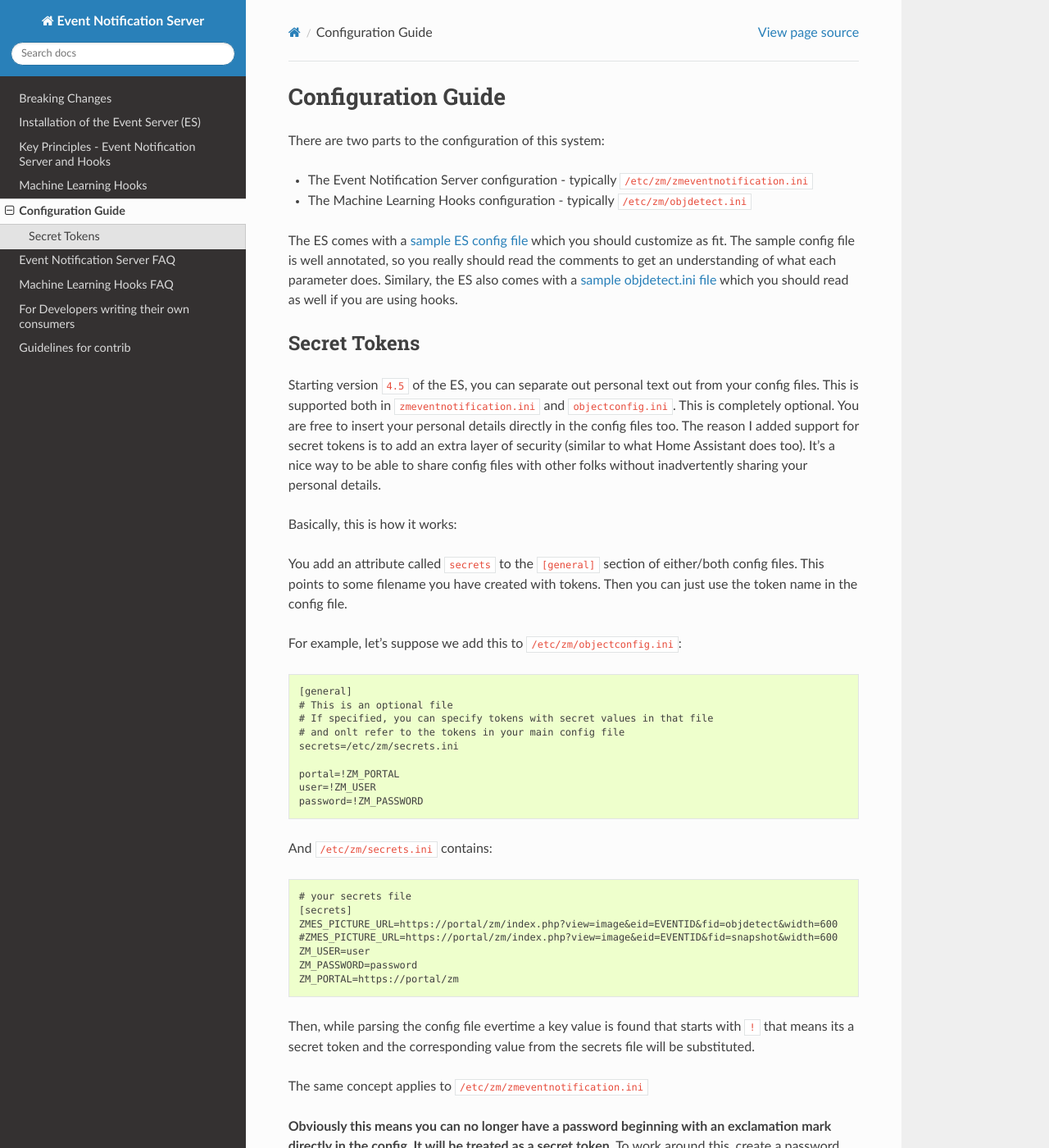
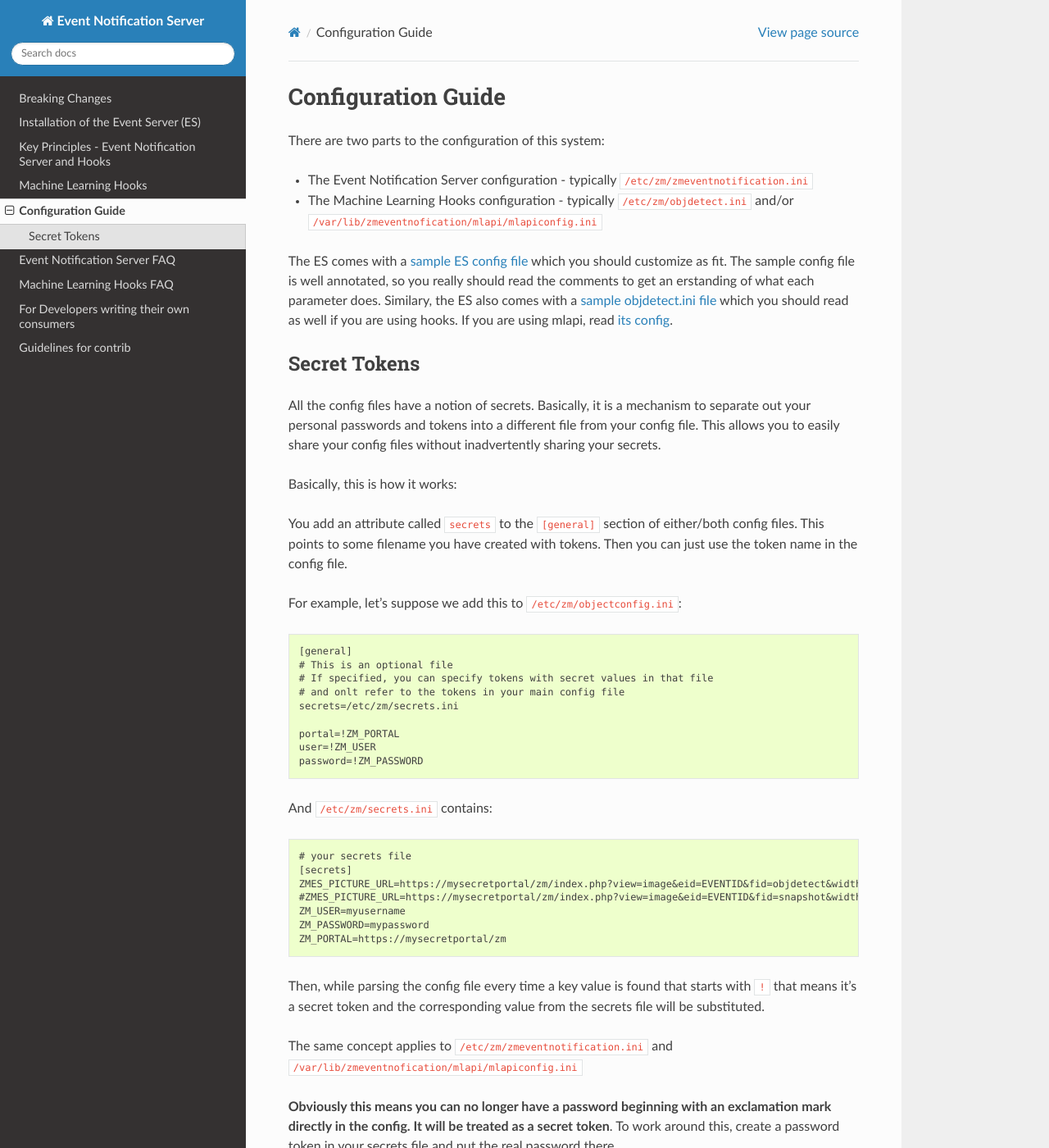
Before and after one commit to ZoneMinder/zmeventnotification, a Sphinx documentation site: the page built from docs/guides/config.rst, in a window 1280 px wide and 1400 px high. Shown: the whole window at 82% size. Built offline with Sphinx 7.4.7 and the Read the Docs theme 2.0.0, drawn with Linux system fonts in a browser that asks for light colours.

Commit message:
config updates

```diff
--- a/docs/guides/config.rst
+++ b/docs/guides/config.rst
@@ -4,13 +4,19 @@ Configuration Guide
 There are two parts to the configuration of this system:
 
 * The Event Notification Server configuration - typically ``/etc/zm/zmeventnotification.ini``
-* The Machine Learning Hooks configuration -  typically ``/etc/zm/objdetect.ini``
+* The Machine Learning Hooks configuration -  typically ``/etc/zm/objdetect.ini`` and/or
+  ``/var/lib/zmeventnofication/mlapi/mlapiconfig.ini``
 
-The ES comes with a `sample ES config file <https://github.com/pliablepixels/zmeventnotification/blob/master/zmeventnotification.ini>`__ which you should customize as fit. The sample config file is well annotated, so you really should read the comments to get an understanding of what each parameter does. Similary, the ES also comes with a `sample objdetect.ini file <https://github.com/pliablepixels/zmeventnotification/blob/master/hook/objectconfig.ini>`__ which you should read as well if you are using hooks.
+The ES comes with a `sample ES config file <https://github.com/pliablepixels/zmeventnotification/blob/master/zmeventnotification.ini>`__
+which you should customize as fit. The sample config file is well annotated, so you really should read the comments to get an
+erstanding of what each parameter does. Similary, the ES also comes with a `sample objdetect.ini file <https://github.com/pliablepixels/zmeventnotification/blob/master/hook/objectconfig.ini>`__
+which you should read as well if you are using hooks. If you are using mlapi, read `its config <https://github.com/pliablepixels/mlapi/blob/master/mlapiconfig.ini>`__.
 
 Secret Tokens
 -------------
-Starting version ``4.5`` of the ES, you can separate out personal text out from your config files. This is supported both in ``zmeventnotification.ini`` and ``objectconfig.ini``. This is completely optional. You are free to insert your personal details directly in the config files too. The reason I added support for secret tokens is to add an extra layer of security (similar to what Home Assistant does too). It's a nice way to be able to share config files with other folks without inadvertently sharing your personal details.
+All the config files have a notion of secrets. Basically, it is a mechanism to separate out your personal passwords and tokens
+into a different file from your config file. This allows you to easily share your config files without inadvertently sharing your
+secrets.
 
 Basically, this is how it works:
 
@@ -36,14 +42,15 @@ And ``/etc/zm/secrets.ini`` contains:
 
   # your secrets file
   [secrets]
-  ZMES_PICTURE_URL=https://portal/zm/index.php?view=image&eid=EVENTID&fid=objdetect&width=600
-  #ZMES_PICTURE_URL=https://portal/zm/index.php?view=image&eid=EVENTID&fid=snapshot&width=600
-  ZM_USER=user
-  ZM_PASSWORD=password
-  ZM_PORTAL=https://portal/zm
+  ZMES_PICTURE_URL=https://mysecretportal/zm/index.php?view=image&eid=EVENTID&fid=objdetect&width=600
+  #ZMES_PICTURE_URL=https://mysecretportal/zm/index.php?view=image&eid=EVENTID&fid=snapshot&width=600
+  ZM_USER=myusername
+  ZM_PASSWORD=mypassword
+  ZM_PORTAL=https://mysecretportal/zm
 
-Then, while parsing the config file evertime a key value is found that starts with ``!`` that means its a secret token and the corresponding value from the secrets file will be substituted.
+Then, while parsing the config file every time a key value is found that starts with ``!`` that means it's a secret token and the corresponding value from the secrets file will be substituted.
 
-The same concept applies to ``/etc/zm/zmeventnotification.ini``
+The same concept applies to ``/etc/zm/zmeventnotification.ini`` and ``/var/lib/zmeventnofication/mlapi/mlapiconfig.ini``
 
-**Obviously this means you can no longer have a password beginning with an exclamation mark directly in the config. It will be treated as a secret token**. To work around this, create a password token in your secrets file and put the real password there.
+**Obviously this means you can no longer have a password beginning with an exclamation mark directly in the config. It will be treated as a secret token**.
+To work around this, create a password token in your secrets file and put the real password there.
```
